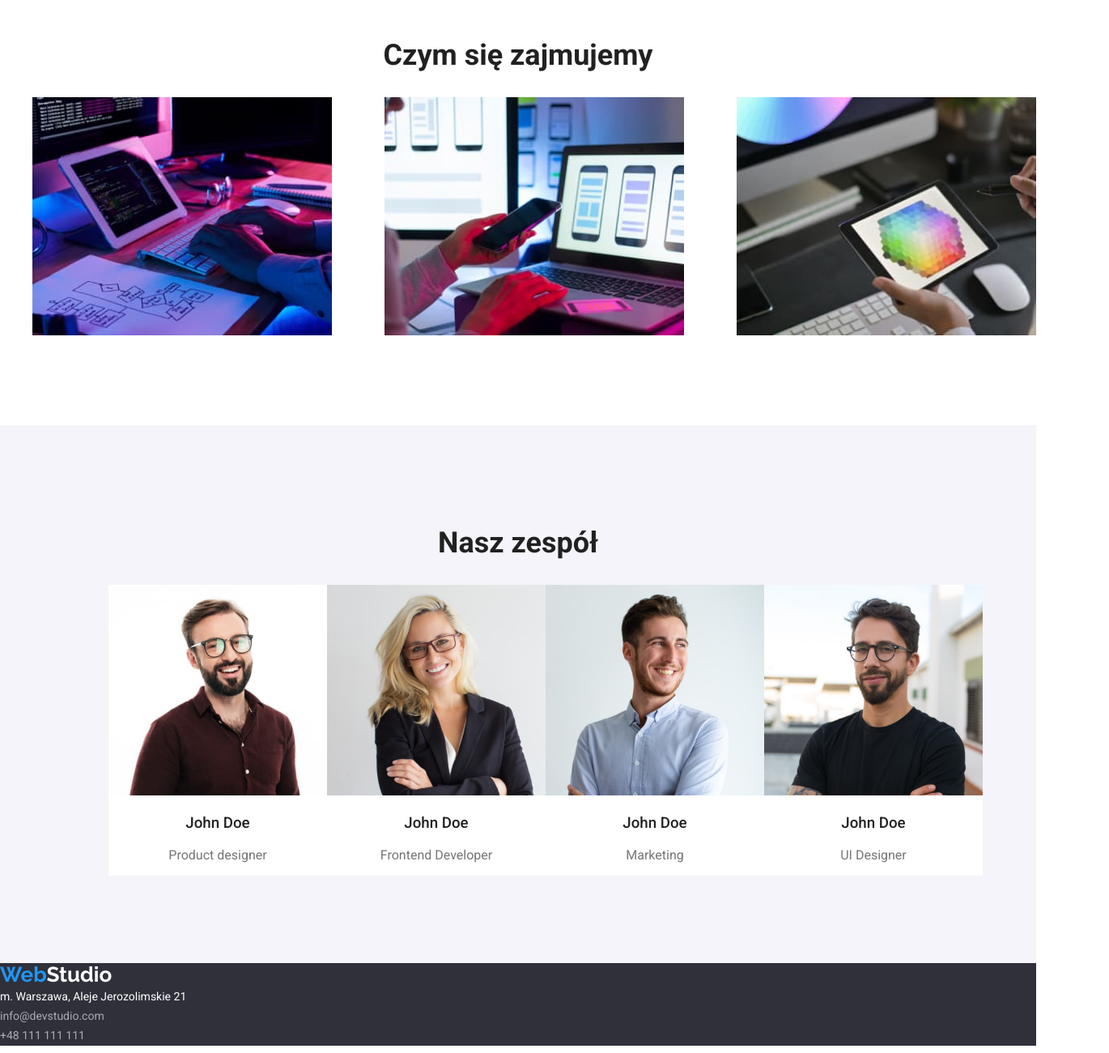
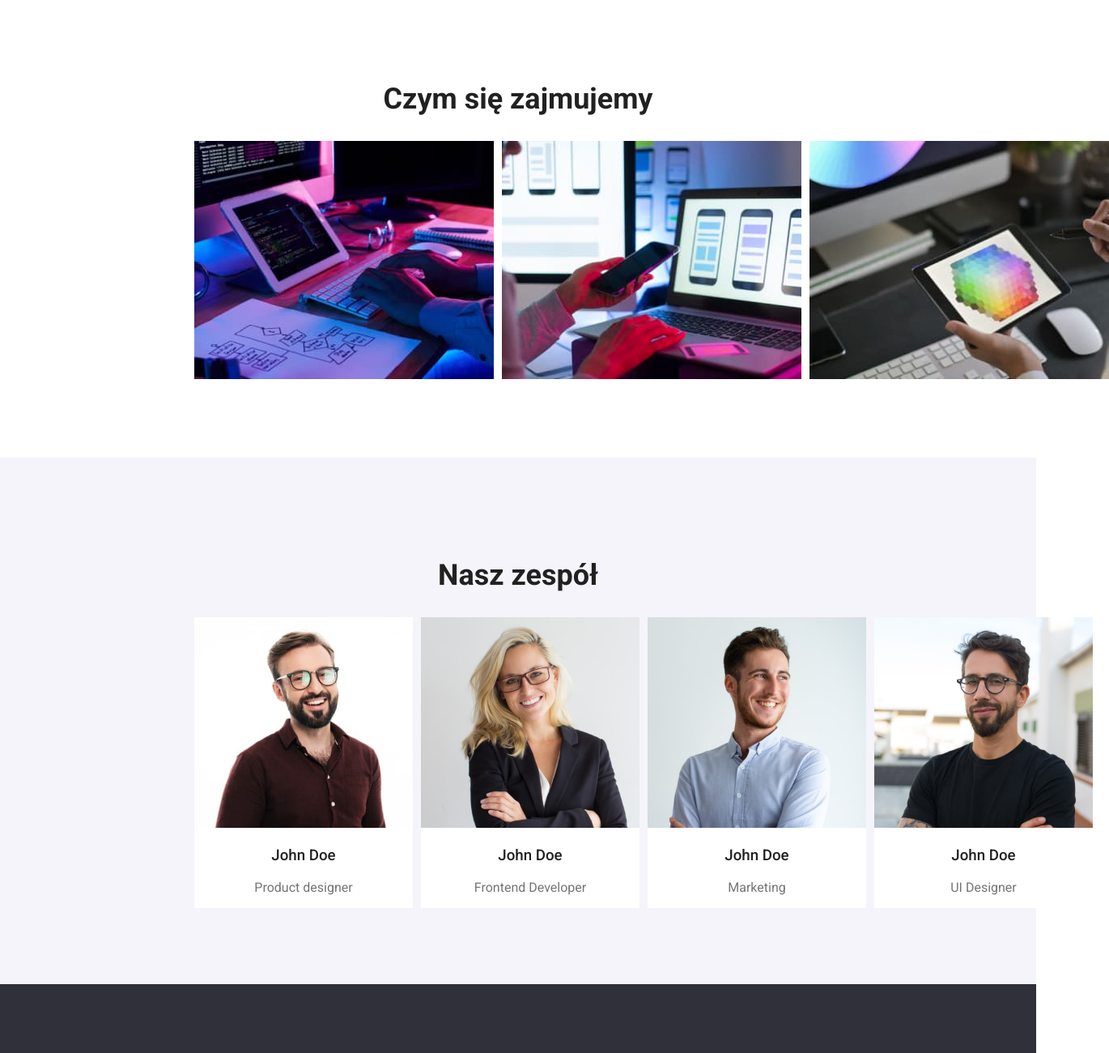
Before and after one commit to AgaSurma/goit-markup-hw-03, a plain HTML site: page index.html in a window 1280 px wide. Shown: the part 840-2140 px from the top of the page at 81% size, 1370 px wide, since content can reach past the window. Drawn offline with nearby package versions, Linux system fonts and the light colour scheme.

Commit message:
add flexbox and margins

```diff
--- a/css/style.css
+++ b/css/style.css
@@ -12,6 +12,7 @@ body {
   font-family: "Roboto", sans-serif;
   color: var(--main-color, black);
   font-size: 14px;
+
 }
 nav {
   display: flex;
@@ -21,11 +22,10 @@ nav {
   align-items: center;
   justify-content: space-between;
   max-width: 1200px;
-  height: 80px;
+  margin: 0px 200px 0px 200px;
 }
 header {
   border-bottom: 1px solid #ececec;
-  margin: 0px;
   display: block;
 }
 .nav-links {
@@ -42,7 +42,7 @@ ul {
   list-style-type: none;
   display: flex;
   align-items: center;
-  justify-content: space-between;
+  justify-content: space-evenly;
 }
 ul > .li:not(:last-child){
   margin: 0px 30px 0px 0px;
@@ -100,10 +100,10 @@ a {
   text-transform: uppercase;
   margin: 0px;
   display: block;
-  padding: 94px;
+  padding: 94px 0px 94px 0px;
 }
 h1 {
-  margin: 0px;
+ margin: 0px 200px 0px 200px;
 }
 .button.order {
   top: 440px;
@@ -126,7 +126,14 @@ h1 {
   line-height: 1.7;
   letter-spacing: 0, 03em;
   color: var(--secondary-color, grey);
-  padding: 94px;
+  padding: 94px 0px 94px 0px;
+  align-content: center;
+
+}
+.articles > li:not(:last-child) {
+  margin-right: 10px;
+}
+.articles{
   margin: 0px;
 }
 .first-section-header {
@@ -144,13 +151,25 @@ h1 {
   text-align: center;
 }
 .second-section {
-  padding-bottom: 94px;
+  padding:94
+  align-content: center;
+  padding: 94px 0px 94px 0px;
+
+}
+.second-section>ul>li:not(:last-child){
+  margin-right: 10px;
 }
 .our-team {
   background-color: #f5f4fa;
   background-size: 1600px 648px;
-  padding: 94px;
+  align-content: center;
+  padding: 94px 0px 94px 0px;
 }
+ul>.card:not(:last-child){
+   margin-right: 10px;
+}
+
+
 .card {
   background-color: #ffffff;
   font-size: 16px;
@@ -165,11 +184,17 @@ h1 {
 .section-footer {
   background-color: #2f303a;
   font-weight: 400;
+  padding: 94px 0px 94px 0px;
 }
 .footer-address {
   font-style: normal;
   line-height: 1.7;
   color: #ffffff;
+  margin: 0px 200px 0px 200px;
+}
+.section-footer>.logo{
+  margin: 0px 200px 0px 200px;
+  padding-bottom: 20px;
 }
 .footer-contact {
   font-weight: 400;
--- a/index.html
+++ b/index.html
@@ -44,7 +44,7 @@
         <button type="button" class="button order">Zamów usługe</button>
       </section>
       <section class="first-section">
-        <ul>
+        <ul class="container">
           <li>
             <h3 class="first-section-header">LOREM IPSUM</h3>
             Lorem ipsum dolor sit amet, consectetur adipiscing elit. Nam vel
@@ -71,7 +71,7 @@
       </section>
       <section class="second-section">
         <h2 class="section-header">Czym się zajmujemy</h2>
-        <ul>
+        <ul class="about-us-cards container">
           <li>
             <img
               src="./images/1-1.jpg"
@@ -100,7 +100,7 @@
       </section>
       <section class="our-team">
         <h2 class="section-header">Nasz zespół</h2>
-        <ul>
+        <ul class="container">
           <li class="card">
             <img
               src="./images/2-1.jpg"
```
